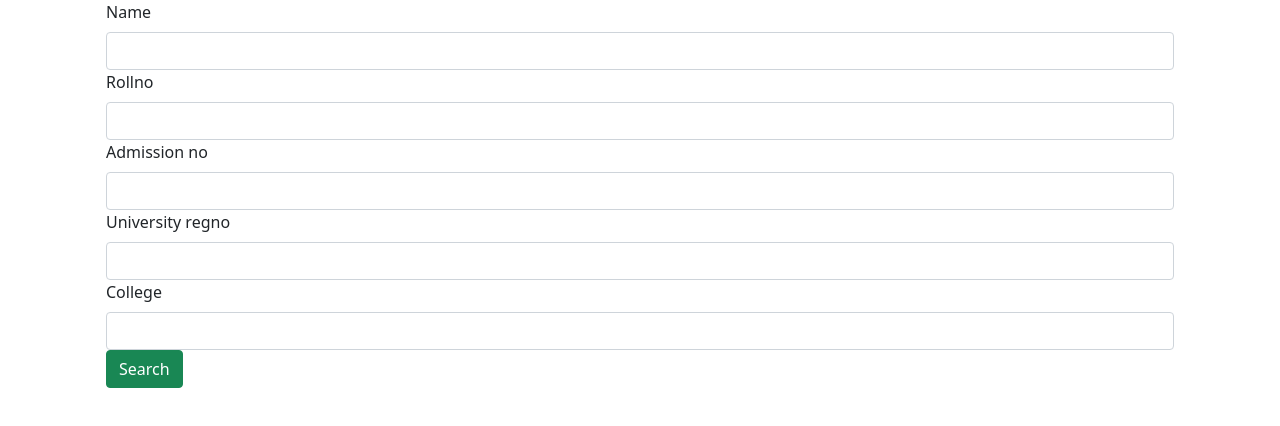
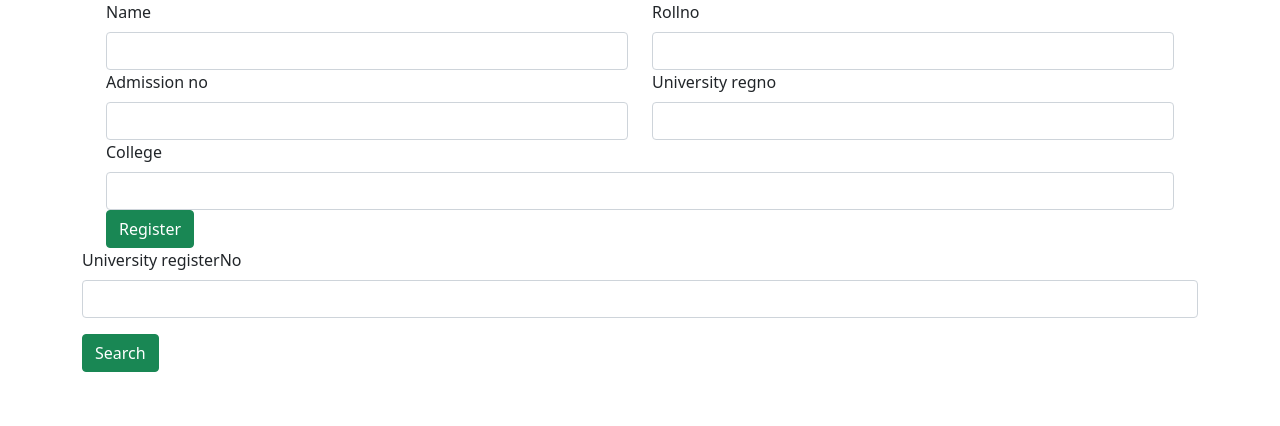
Before and after one commit to athiragi/student, a React (Create React App) app: page / in a window 1280 px wide. Shown: the top 426 px of the page. Built offline with nearby package versions, Linux system fonts and the light colour scheme.

Commit message:
search  branch

```diff
--- a/src/App.js
+++ b/src/App.js
@@ -3,12 +3,14 @@ import './App.css';
 import 'bootstrap/dist/css/bootstrap.min.css';
 import 'bootstrap/dist/js/bootstrap.bundle.min.js';
 import Addstudent from './component/Addstudent';
+import Search from './component/Search';
 
 
 function App() {
   return (
     <div>
       <Addstudent />
+      <Search />
     </div>
   );
 }
--- a/src/component/Addstudent.js
+++ b/src/component/Addstudent.js
@@ -8,22 +8,22 @@ const Addstudent = () => {
         <div className="col col-12 col-sm-12 col-md-12 col-lg-12 col-xl-12 col-xxl-12">
             <div className="container">
                 <div className="row">
-                    <div className="col col-12 col-sm-12 col-md-12 col-lg-12 col-xl-12 col-xxl-12">
+                    <div className="col col-12 col-sm-6 col-md-6 col-lg-6 col-xl-6 col-xxl-6">
                           <label for="" className="form-label">Name</label>
                           <input type="text" className="form-control"/>
                     </div>
-                    <div className="col col-12 col-sm-12 col-md-12 col-lg-12 col-xl-12 col-xxl-12">
+                    <div className="col col-12 col-sm-6 col-md-6 col-lg-6 col-xl-6 col-xxl-6">
                         <label for="" className="form-label">Rollno</label>
                         <input type="text" className="form-control"/>
 
                     </div>
-                    <div className="col col-12 col-sm-12 col-md-12 col-lg-12 col-xl-12 col-xxl-12">
+                    <div className="col col-12 col-sm-6 col-md-6 col-lg-6 col-xl-6 col-xxl-6">
                         <label for="" className="form-label">Admission no</label>
                         <input type="text" className="form-control"/>
 
 
                     </div>
-                    <div className="col col-12 col-sm-12 col-md-12 col-lg-12 col-xl-12 col-xxl-12">
+                    <div className="col col-6 col-sm-6 col-md-6 col-lg-6 col-xl-6 col-xxl-6">
                         <label for="" className="form-label">University regno</label>
                         <input type="text" className="form-control"/>
                     </div>
@@ -32,7 +32,7 @@ const Addstudent = () => {
                         <input type="text" className="form-control"/>
                     </div>
                     <div className="col col-12 col-sm-12 col-md-12 col-lg-12 col-xl-12 col-xxl-12">
-                        <button className="btn btn-success">Search</button>
+                        <button className="btn btn-success">Register</button>
                     </div>
                 </div>
             </div>
--- /dev/null
+++ b/src/component/Search.js
@@ -0,0 +1,25 @@
+import React from 'react'
+
+const Search = () => {
+  return (
+    <div>
+        <div className="container">
+    <div className="row">
+        <div className="col col-12 col-sm-12 col-md-12 col-lg-12 col-xl-12 col-xxl-12">
+            <div className="row g-3">
+                <div className="col col-12 col-sm-12 col-md-12 col-lg-12 col-xl-12 col-xxl-12">
+                    <label for="" className="form-label">University registerNo</label>
+                    <input type="text" className="form-control" />
+                </div>
+                <div className="col col-12 col-sm-6 col-md-6 col-lg-6 col-xl-6 col-xxl-6">
+                    <button className="btn btn-success">Search</button>
+                </div>
+            </div>
+        </div>
+    </div>
+</div>
+    </div>
+  )
+}
+
+export default Search
```
Also changed, not shown: public/test.html (+7 -28 lines).
